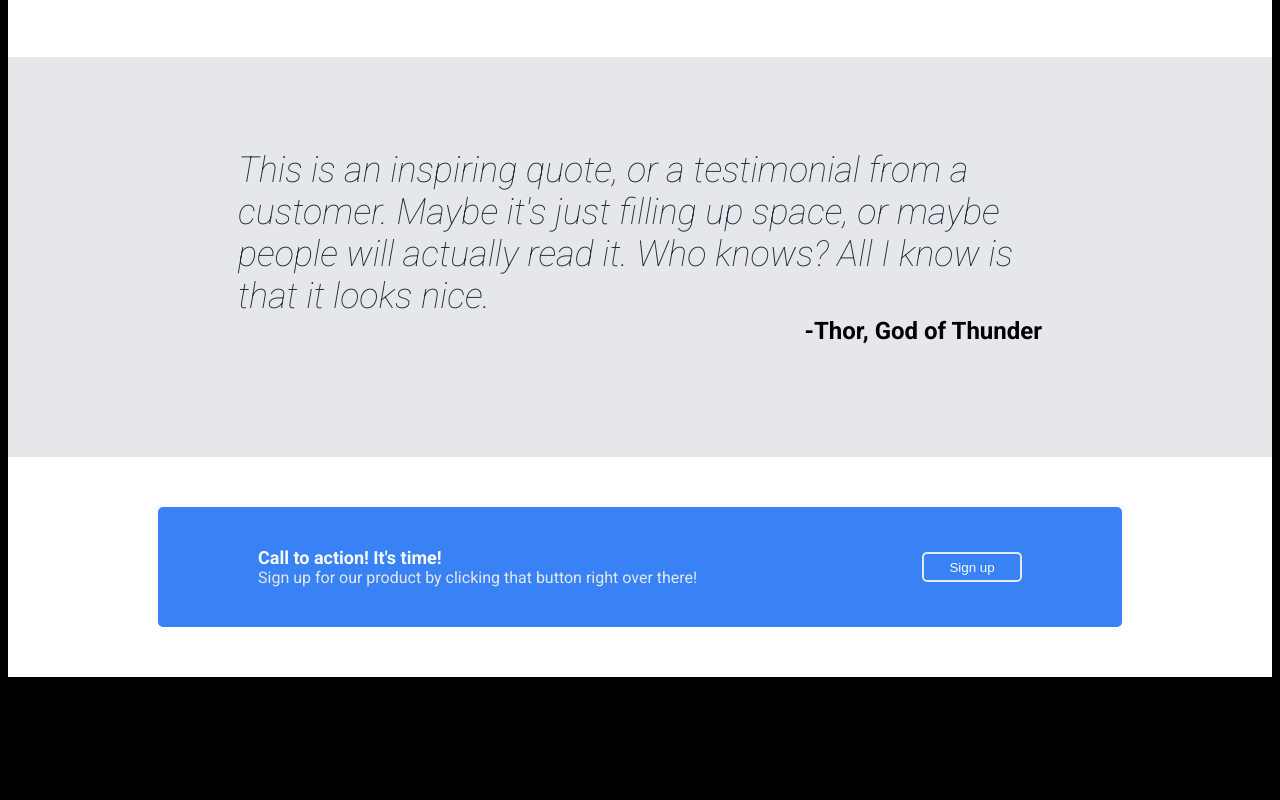
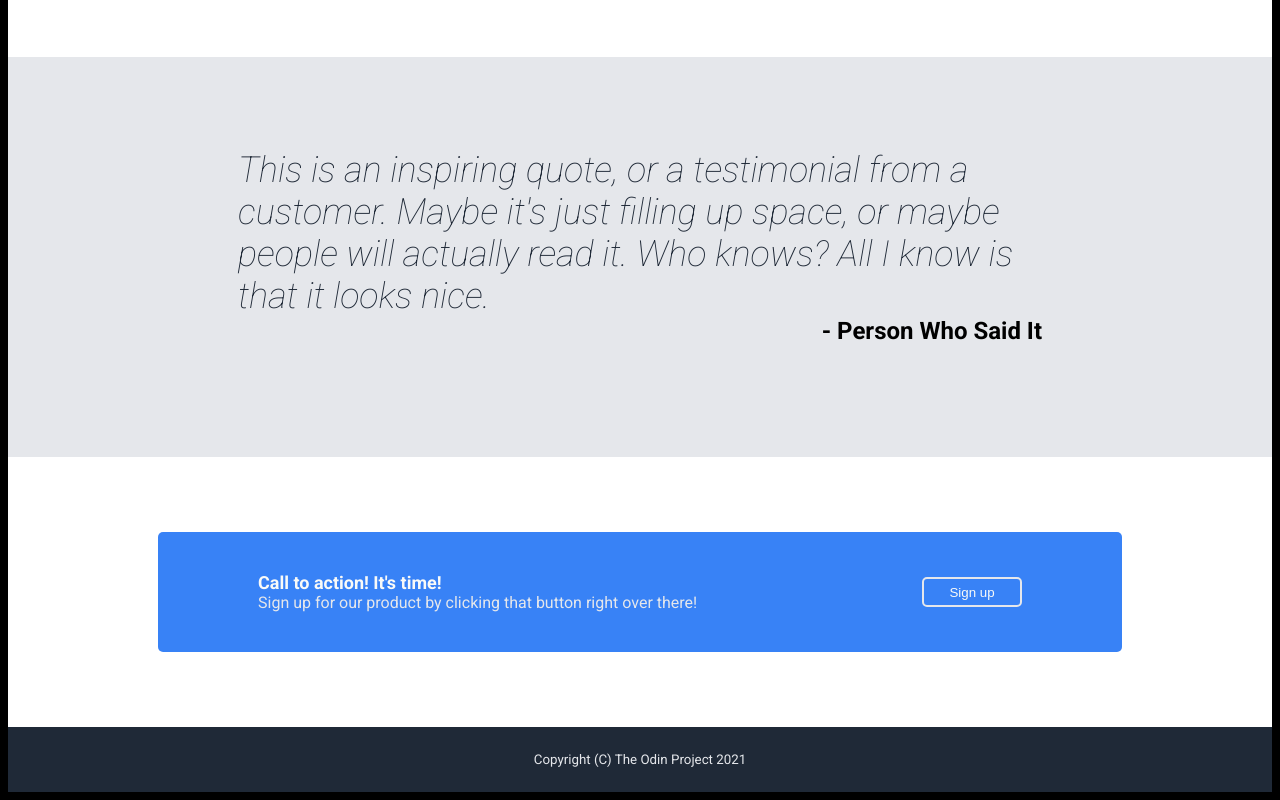
Before and after one commit to nedwards06/landing-page, a plain HTML site: page index.html in a window 1280 px wide. Shown: the part 799-1599 px from the top of the page. Before the commit the page ends 1503 px from the top, so only its background shows below. Drawn offline with Linux system fonts and the light colour scheme.

Commit message:
Style footer and tweak "Call to Action"
Apply HTML container div for footer and add CSS styles
so that the footer looks like the spec. Adjust the height
of the "Call to Action" section so that its proportions
match the spec.

```diff
--- a/index.html
+++ b/index.html
@@ -81,7 +81,7 @@
             read it. Who knows? All I know is that it looks nice.
         </div>
     <div class="quote-source flex">
-        -Thor, God of Thunder
+        -&nbsp;Person Who Said It
     </div>
     </div>
 
@@ -100,7 +100,8 @@
             </div>
         </div>
     </div>
-
-    Copyright (C) The Odin Project 2021
+    <div class="footer flex">
+        Copyright (C) The Odin Project 2021
+    </div>
 </body>
 </html>
--- a/style.css
+++ b/style.css
@@ -141,7 +141,7 @@ ul {
 
 .call-to-action-section {
     background-color: white;
-    height: 200px;
+    height: 250px;
     padding: 10px 150px 10px 150px;
     align-items: center;
     justify-content: center;
@@ -179,3 +179,12 @@ ul {
     width: 100px;
     height: 30px;
 }
+
+.footer {
+    background-color: #1F2937;
+    height: 65px;
+    align-items: center;
+    justify-content: center;
+    color: #E5E7EB;
+    font-size: smaller;
+}
```
